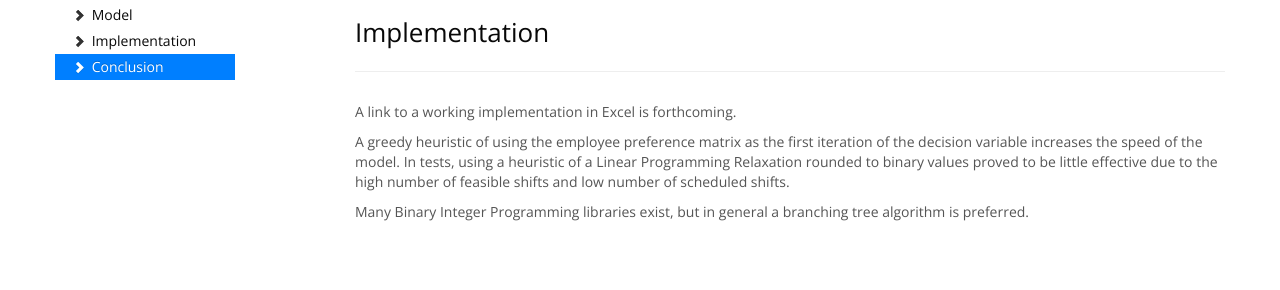
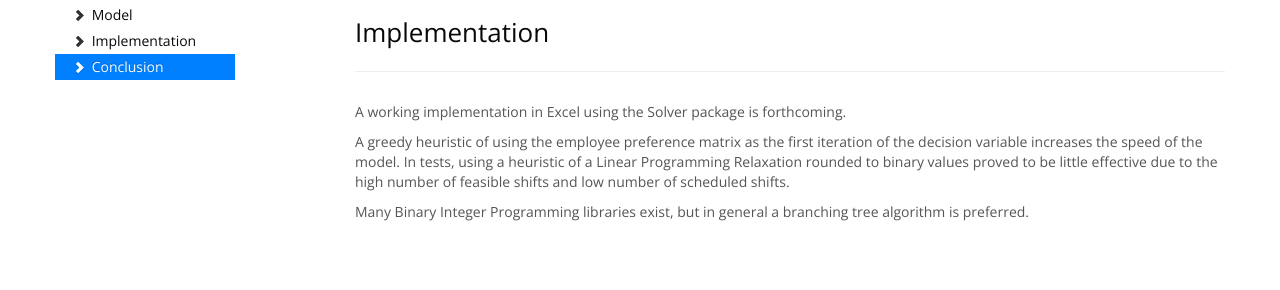
Before and after one commit to philipithomas/senior_project_website, a Jekyll site: the page built from index.html, in a window 1280 px wide and 900 px high, scrolled down 3368 px. Shown: the part 318-608 px from the top of the window. Built offline with Jekyll 4.4.1, drawn with Linux system fonts in a browser that asks for light colours; nearby versions of some CDN libraries; Markdown is read by kramdown in place of the engine named in the settings; formulas are drawn with MathJax 3.

Commit message:
Final tweaks before a first publishing

```diff
--- a/_includes/implementation.html
+++ b/_includes/implementation.html
@@ -1,6 +1,6 @@
 <div class="page-header"><h2>Implementation</h2></div>
 
-<p>A link to a working implementation in Excel is forthcoming.</p>
+<p>A working implementation in Excel using the Solver package is forthcoming.</p>
 
 <p>A greedy heuristic of using the employee preference matrix as the first iteration of the decision variable increases the speed of the model. In tests, using a heuristic of a Linear Programming Relaxation rounded to binary values proved to be little effective due to the high number of feasible shifts and low number of scheduled shifts. </p>
 <p>  Many Binary Integer Programming libraries exist, but in general a branching tree algorithm is preferred. </p>
```
